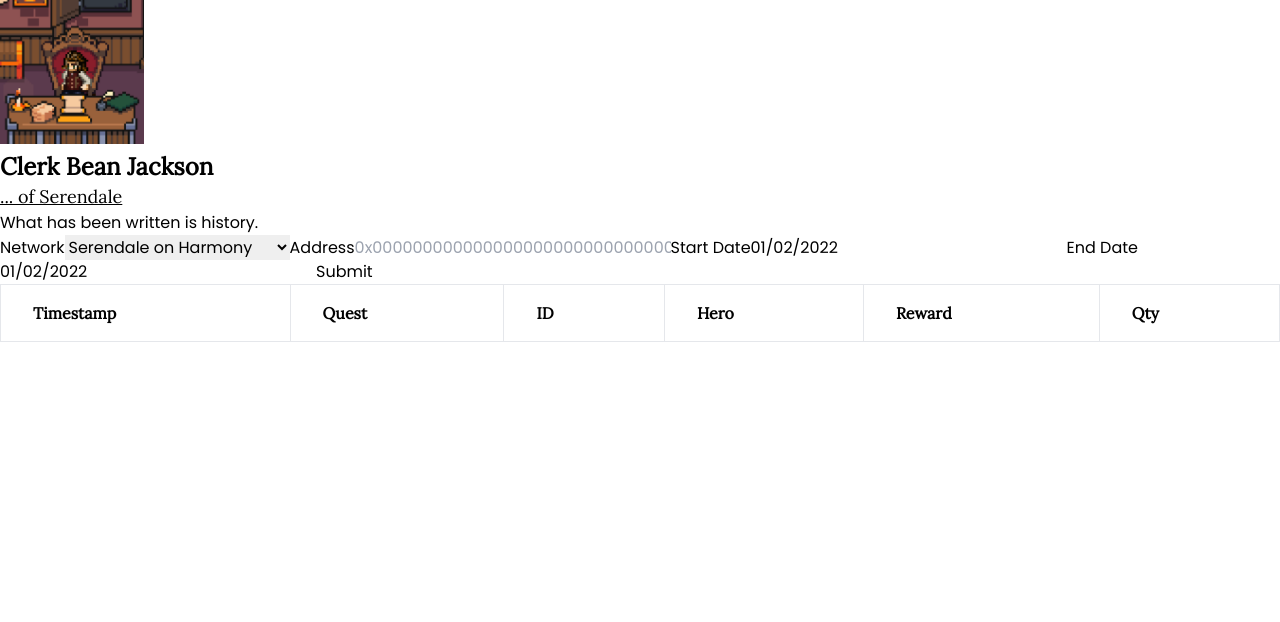
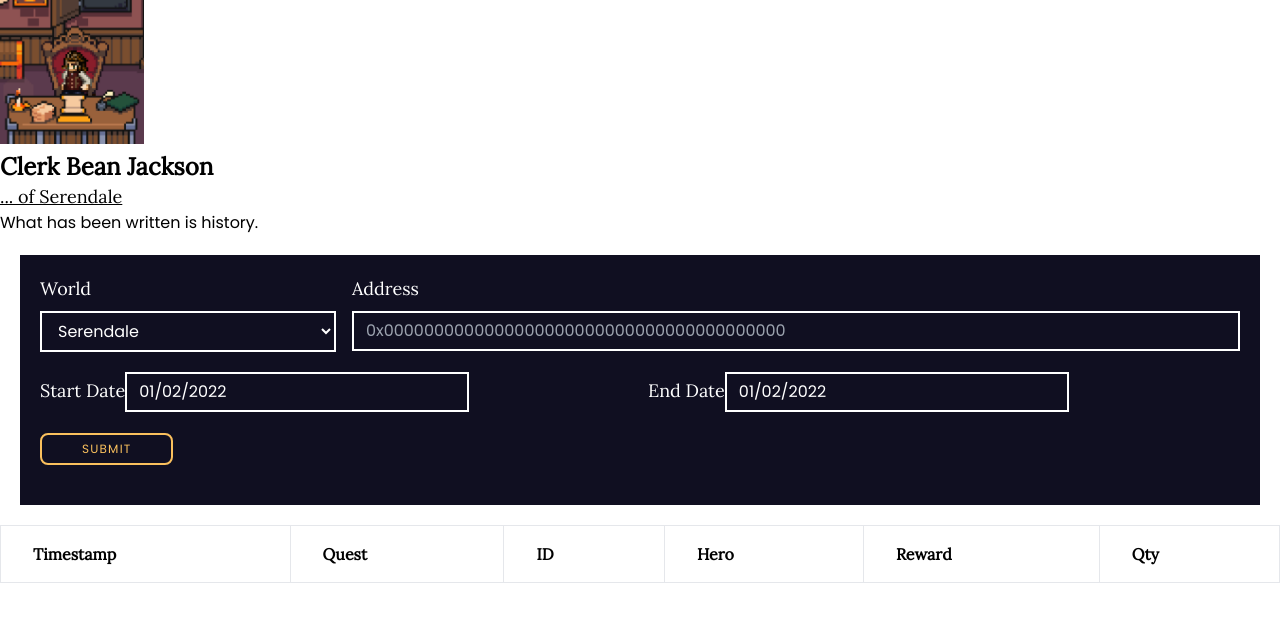
Before and after one commit to jaggedbytes/defi-kingdoms-clerk, a Next.js app: page / in a window 1280 px wide. Shown: the top 622 px of the page. Built offline with nearby package versions, Linux system fonts and the light colour scheme.

Commit message:
Apply styles to query form

```diff
--- a/components/form.js
+++ b/components/form.js
@@ -1,7 +1,7 @@
 import React, { useState } from 'react';
 import DatePicker from 'react-datepicker'
 import { addDays } from "date-fns"
-import "react-datepicker/dist/react-datepicker.css"
+import 'react-datepicker/dist/react-datepicker.css'
 import moment from 'moment'
 import { getTransactionReceipt } from '../lib/posts'
 import Image from 'next/image'
@@ -45,21 +45,63 @@ function Form() {
 
   return(
     <section>
-      <form id="transactionQuery" onSubmit={fetchTransactionData}>
-        <label htmlFor="network">Network</label>
+      <div>
+        <form id="transactionQuery" className="bg-obsidian p-5 m-5" onSubmit={fetchTransactionData}>
+          <div className="flex flex-row mb-5">
+            <div className="basis-1/4 mr-2">
+              <label htmlFor="network" className="inline-block mb-2 font-header text-lg text-white">World</label>
               <select
                 id="network"
                 name="network"
                 onChange={(e) => setNetworkValue(e.target.value)}
+                className="
+                  w-full
+                  px-3
+                  py-1.5
+                  text-base
+                  text-white
+                  bg-obsidian
+                  border-2 border-solid border-white
+                  hover:border-ivy
+                  active:border-ivy
+                  transition
+                  duration-300
+                  ease-in-out
+                  m-0
+                  focus:bg-obsidian focus:border-ivy focus:outline-none
+                "
               >
-          <option value="harmony">Serendale on Harmony</option>
-          <option value="avalanche" disabled>Crystalvale on Avalanche</option>
+                <option value="harmony">Serendale</option>
+                <option value="avalanche" disabled>Crystalvale</option>
               </select>
+            </div>
+            <div className="basis-3/4 ml-2">
+              <label htmlFor="address" className="inline-block mb-2 font-header text-lg text-white">Address</label>
+              <input
+                className="
+                  w-full
+                  px-3
+                  py-1.5
+                  text-base
+                  text-white
+                  bg-obsidian
+                  border-2 border-solid border-white
+                  hover:border-ivy
+                  transition
+                  duration-300
+                  ease-in-out
+                  m-0
+                  focus:bg-obsidian focus:border-ivy focus:outline-none
+                  active:bg-obsidian
+                "
+                id="address" type="text" placeholder="0x0000000000000000000000000000000000000000" required
+              />
+            </div>
+          </div>
 
-        <label htmlFor="address">Address</label>
-        <input id="address" type="text" placeholder="0x0000000000000000000000000000000000000000" required />
-
-        <label htmlFor="startDate">Start Date</label>
+          <div className="flex flex-row mb-5">
+            <div className="basis-1/2 mr-2">
+              <label htmlFor="startDate" className="inline-block mb-2 font-header text-lg text-white">Start Date</label>
               <DatePicker
                 id="startDate"
                 selected={startDate}
@@ -67,9 +109,26 @@ function Form() {
                 selectsStart
                 startDate={startDate.setHours(0,0,0,0)}
                 maxDate={addDays(new Date(), 1)}
+                className="
+                  w-full
+                  px-3
+                  py-1.5
+                  text-base
+                  text-white
+                  bg-obsidian
+                  border-2 border-solid border-white
+                  hover:border-ivy
+                  transition
+                  duration-300
+                  ease-in-out
+                  m-0
+                  focus:bg-obsidian focus:border-ivy focus:outline-none
+                  active:bg-obsidian
+                "
               />
-
-        <label htmlFor="endDate">End Date</label>
+            </div>
+            <div className="basis-1/2 ml-2">
+              <label htmlFor="endDate" className="inline-block mb-2 font-header text-lg text-white">End Date</label>
               <DatePicker
                 id="endDate"
                 selected={endDate.setHours(0,0,0,0)}
@@ -78,10 +137,51 @@ function Form() {
                 endDate={endDate}
                 minDate={startDate}
                 maxDate={addDays(new Date(), 1)}
+                className="
+                  w-full
+                  px-3
+                  py-1.5
+                  text-base
+                  text-white
+                  bg-obsidian
+                  border-2 border-solid border-white
+                  hover:border-ivy
+                  transition
+                  duration-300
+                  ease-in-out
+                  m-0
+                  focus:bg-obsidian focus:border-ivy focus:outline-none
+                  active:bg-obsidian
+                "
               />
+            </div>
+          </div>
 
-        <button type="submit">Submit</button>
+          <div className="flex flex-row mb-5">
+            <button
+              className="
+                px-10
+                py-1.5
+                bg-obsidian
+                text-honey
+                text-xs
+                uppercase
+                tracking-widest
+                rounded-lg
+                border-honey
+                border-2
+                hover:-translate-y-0.5
+                hover:text-obsidian
+                hover:bg-daffodil
+                active:bg-daffodil
+                transition
+                duration-300
+                ease-in-out
+              "
+              type="submit">Submit</button>
+          </div>
         </form>
+      </div>
       <div id="loader" style={{ display: "none" }}>
         <Image
           priority
--- a/components/form.module.css
+++ /dev/null
@@ -1,19 +0,0 @@
-.container {
-  max-width: 36rem;
-  padding: 0 1rem;
-  margin: 3rem auto 6rem;
-}
-
-.loader {
-  -webkit-animation: rotation 2s infinite linear;
-  animation:  rotation 2s infinite linear;
-}
-
-@keyframes rotation {
-  from {
-          -webkit-transform: rotate(0deg);
-  }
-  to {
-          -webkit-transform: rotate(359deg);
-  }
-}
--- a/styles/global.css
+++ b/styles/global.css
@@ -1,3 +1,62 @@
 @tailwind base;
 @tailwind components;
 @tailwind utilities;
+
+
+/* Vendor Override */
+.react-datepicker {
+  border-radius: 0 !important;
+}
+
+.react-datepicker__navigation {
+  top: 10px !important;
+}
+
+.react-datepicker__navigation:hover {
+
+}
+
+.react-datepicker__month-container {
+  background-color: #100f21;
+  border-width: 2px !important;
+}
+
+.react-datepicker__header {
+  background-color: #100f21 !important;
+}
+
+.react-datepicker__current-month {
+  font-family: 'Lora', 'serif';
+  color: white !important;
+}
+
+.react-datepicker__day-name {
+  color: #fac05d !important;
+}
+
+.react-datepicker__day {
+  font-family: 'Poppins', 'sans-serif';
+  color: white !important;
+}
+
+.react-datepicker__navigation:hover *::before {
+  border-color: white !important;
+}
+
+.react-datepicker__day--selected {
+  background-color: #14c25a !important;
+}
+
+.react-datepicker__day--keyboard-selected {
+  background-color: transparent !important;
+}
+
+.react-datepicker__day--disabled {
+  color: #888 !important;
+  cursor: not-allowed !important;
+}
+
+.react-datepicker__triangle::after,
+.react-datepicker__triangle::before {
+  display: none;
+}
--- a/tailwind.config.js
+++ b/tailwind.config.js
@@ -8,7 +8,14 @@ module.exports = {
       'header': ['Lora', 'serif'],
       'sans': ['Poppins', 'sans-serif'],
     },
-    extend: {},
+    extend: {
+      colors: {
+        'obsidian': '#100f21',
+        'daffodil': '#fbeb74',
+        'honey': '#fac05d',
+        'ivy': '#14c25a',
+      }
+    },
   },
   plugins: [],
 }
```
Lines whose indentation alone changed are shown as unchanged.
